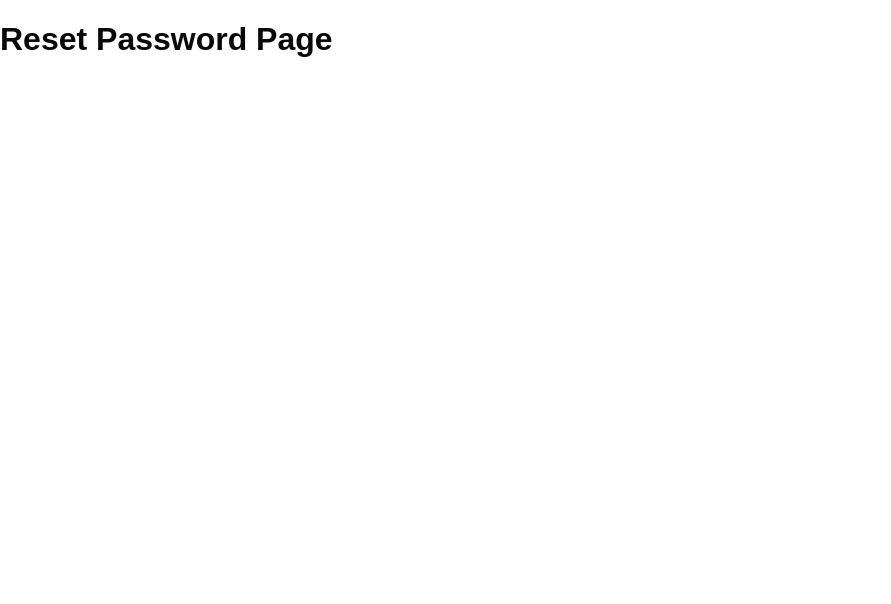
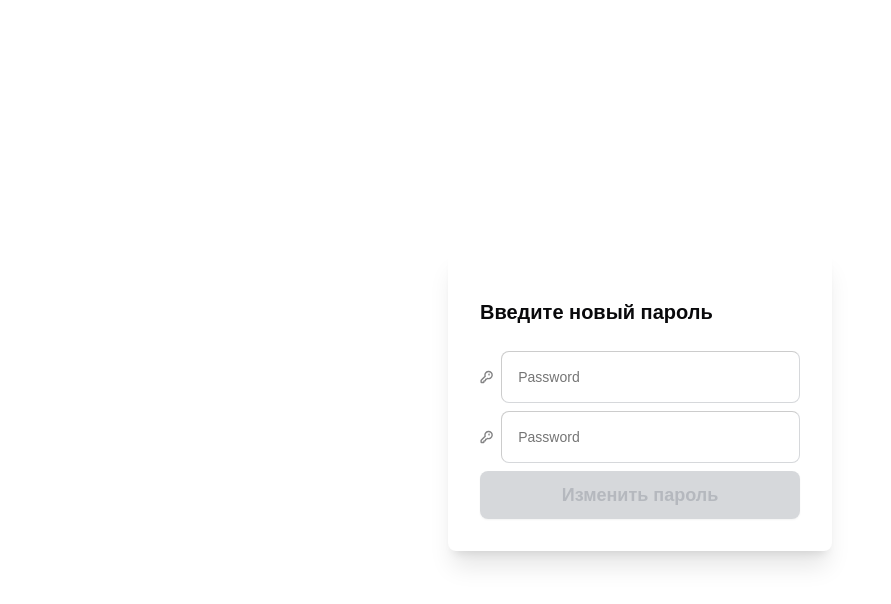
Before and after one commit to Mary922/mstore-shop, a Next.js app: page /reset-password/1 in a window 1280 px wide. Shown: the top 604 px of the page, without its empty margins (0-891 px from the left). Built offline with nearby package versions, Linux system fonts and the light colour scheme.

Commit message:
reset Password

```diff
--- a/app/lib/api/forgotPassword.js
+++ b/app/lib/api/forgotPassword.js
@@ -9,3 +9,11 @@ export const resetPasswordRequest = (email) => {
     });
     return result;
 }
+
+export const changeForgottenPasswordRequest = (token,password) => {
+    let result = Request.post(`${baseURL}/changeForgottenPassword`,{
+        token: token,
+        password: password
+    });
+    return result;
+}
--- a/app/product/[productId]/page.js
+++ b/app/product/[productId]/page.js
@@ -6,6 +6,7 @@ import {getProduct} from "@/app/lib/api/products";
 import CarouselComponent from "@/app/common/CarouselComponent";
 import CarouselComponentWithDots from "@/app/common/CarouselComponentWithDots";
 import {createCartThunk} from "@/app/store/slices/cartSlice";
+import MainLayout from "@/app/ui/MainLayout";
 
 
 export default function ProductPage() {
@@ -150,6 +151,7 @@ export default function ProductPage() {
 
     return (
         <>
+            <MainLayout>
             <div className="grid grid-cols-[400px_1fr] px-5 gap-20 py-10 w-full">
                 <div className="flex w-full h-full mx-auto">
                     {
@@ -265,6 +267,7 @@ export default function ProductPage() {
                     </div>
                 </div>
             </div>
+            </MainLayout>
         </>
     )
 
--- a/app/reset-password/[token]/page.js
+++ b/app/reset-password/[token]/page.js
@@ -1,28 +1,128 @@
+"use client"
+import {useEffect, useState} from "react";
+import {useParams, useRouter} from "next/navigation";
+import {changeForgottenPasswordRequest} from "@/app/lib/api/forgotPassword";
+import {router} from "next/client";
 
-export default function ResetPage({params}) {
+export default function ResetPage() {
+    const router = useRouter();
+    const {token} = useParams();
+
+
+    // const params = useParams();
     // const token = params.token;
-    // console.log('tokentoken',token);
+    console.log('tokentoken', token);
 
+    const [firstPassword, setFirstPassword] = useState('');
+    const [secondPassword, setSecondPassword] = useState('');
+    // const [btnIsDisabled, setBtnIsDisabled] = useState(true);
+    const [passwordsMatch, setPasswordsMatch] = useState(false);
+    const [showError, setShowError] = useState(false);
+    // console.log('btnIsDisabled', btnIsDisabled);
+
+    console.log('firstPassword', firstPassword);
+    console.log('secondPassword', secondPassword);
+
+    // const checkFilledInputs = () => {
+    //     if (firstPassword === secondPassword) {
+    //         setBtnIsDisabled(false);
+    //     }
+    // }
+    useEffect(()=>{
+        const match = firstPassword === secondPassword && firstPassword.length > 0;
+        if (firstPassword === secondPassword) {
+            setPasswordsMatch(match);
+            // setBtnIsDisabled(false);
+        }
+        if (secondPassword.length > 0) {
+            setShowError(!match);
+        }
+    },[firstPassword, secondPassword]);
+
+    const changePassword = async () => {
+        try {
+            const result = await changeForgottenPasswordRequest(token,firstPassword);
+            console.log('result changePassword', result);
+
+            if (result.success) {
+                console.log('success');
+
+                router.push('/');
+            }
+
+        } catch (error) {
+            console.log('error with change forgotten password', error);
+        }
+    }
 
     return (
         <>
+            <div className='flex items-center justify-center min-h-screen'>
+                <div className="card w-96 bg-base-100 card-lg shadow-xl rounded-lg">
+                    <div className="card-body">
+                        <h2 className="card-title">Введите новый пароль</h2>
 
-            <div className="container">
-                <h1>Reset Password Page</h1>
-                {/*<p>Token: {token}</p>*/}
-                {/* Добавьте форму сброса пароля */}
+                        <div className='w-full gap-2 flex flex-col'>
+                            <label className="flex items-center w-full validator">
+                                <svg className="h-[1em] opacity-50 mr-2" xmlns="http://www.w3.org/2000/svg"
+                                     viewBox="0 0 24 24">
+                                    <g strokeLinejoin="round" strokeLinecap="round" strokeWidth="2.5" fill="none"
+                                       stroke="currentColor">
+                                        <path
+                                            d="M2.586 17.414A2 2 0 0 0 2 18.828V21a1 1 0 0 0 1 1h3a1 1 0 0 0 1-1v-1a1 1 0 0 1 1-1h1a1 1 0 0 0 1-1v-1a1 1 0 0 1 1-1h.172a2 2 0 0 0 1.414-.586l.814-.814a6.5 6.5 0 1 0-4-4z"></path>
+                                        <circle cx="16.5" cy="7.5" r=".5" fill="currentColor"></circle>
+                                    </g>
+                                </svg>
+                                <input type="password" className="input input-bordered input-md w-full" required
+                                       value={firstPassword}
+                                       onChange={(e) => setFirstPassword(e.target.value)}
+                                       placeholder="Password" minLength="8"
+                                       pattern="(?=.*\d)(?=.*[a-z])(?=.*[A-Z]).{8,}"
+                                       title="Должен быть больше чем 8 символов, включая цифру, строчную букву, заглавную букву"/>
+                            </label>
+                            <label className="flex items-center w-full validator">
+                                <svg className="h-[1em] opacity-50 mr-2" xmlns="http://www.w3.org/2000/svg"
+                                     viewBox="0 0 24 24">
+                                    <g strokeLinejoin="round" strokeLinecap="round" strokeWidth="2.5" fill="none"
+                                       stroke="currentColor">
+                                        <path
+                                            d="M2.586 17.414A2 2 0 0 0 2 18.828V21a1 1 0 0 0 1 1h3a1 1 0 0 0 1-1v-1a1 1 0 0 1 1-1h1a1 1 0 0 0 1-1v-1a1 1 0 0 1 1-1h.172a2 2 0 0 0 1.414-.586l.814-.814a6.5 6.5 0 1 0-4-4z"></path>
+                                        <circle cx="16.5" cy="7.5" r=".5" fill="currentColor"></circle>
+                                    </g>
+                                </svg>
+                                <input type="password" className="input input-bordered input-md w-full" required
+                                       value={secondPassword}
+                                       onChange={(e) => setSecondPassword(e.target.value)}
+                                       placeholder="Password" minLength="8"
+                                       pattern="(?=.*\d)(?=.*[a-z])(?=.*[A-Z]).{8,}"
+                                       title="Должен быть больше чем 8 символов, включая цифру, строчную букву, заглавную букву"/>
+                            </label>
+                            {showError && (
+                                <p className="text-red-500 text-sm">Пароли не совпадают</p>
+                            )}
+                        </div>
+                        <p className="validator-hint hidden">
+                            Должен быть больше чем 8 символов, включая
+                            <br/>Хотя бы одну цифру
+                            <br/>Хотя бы одну строчную букву
+                            <br/>Хотя бы одну заглавную букву
+                        </p>
+                        <div className="justify-end card-actions">
+                            <button
+                                className={`btn w-full transition-colors duration-200 text-lg
+                                ${!passwordsMatch
+                                    ? "bg-gray-200 text-gray-500 cursor-not-allowed"
+                                    : "btn-primary text-white hover:bg-primary-600 active:bg-primary-700"
+                                }`}
+                                disabled={!passwordsMatch}
+                                onClick={changePassword}
+                            >
+                                Изменить пароль
+                            </button>
+                        </div>
+                    </div>
+                </div>
             </div>
-
-
-            {/*<div className="card w-96 bg-base-100 card-lg shadow-sm">*/}
-            {/*    <div className="card-body">*/}
-            {/*        <h2 className="card-title">Large Card</h2>*/}
-            {/*        <p>A card component has a figure, a body part, and inside body there are title and actions parts</p>*/}
-            {/*        <div className="justify-end card-actions">*/}
-            {/*            <button className="btn btn-primary">Buy Now</button>*/}
-            {/*        </div>*/}
-            {/*    </div>*/}
-            {/*</div>*/}
         </>
     )
 }
--- a/app/ui/AuthorizationForm.js
+++ b/app/ui/AuthorizationForm.js
@@ -4,6 +4,7 @@ import {Auth} from "@/app/lib/api/auth";
 import {useRouter, useSearchParams} from "next/navigation";
 import validator from "validator";
 import {resetPasswordRequest} from "@/app/lib/api/forgotPassword";
+import {toast, Toaster} from "react-hot-toast";
 
 
 const AuthorizationForm = ({clientId, tempClient}) => {
@@ -95,6 +96,13 @@ const AuthorizationForm = ({clientId, tempClient}) => {
             return false;
         } else {
             const result = await resetPasswordRequest(emailForgot);
+
+            if (result.success) {
+                setForgotPassword(false);
+                setEmailForgot('');
+
+                // toast.success('Проверьте почту для восстановления пароля');
+            }
             console.log('result',result);
             console.log('email exist lalal');
         }
```
